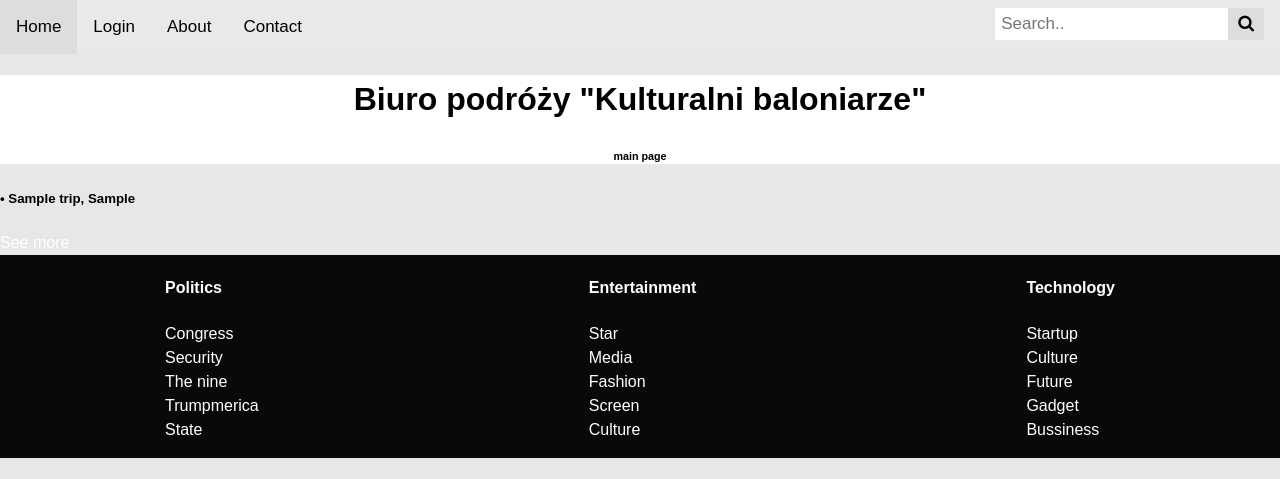
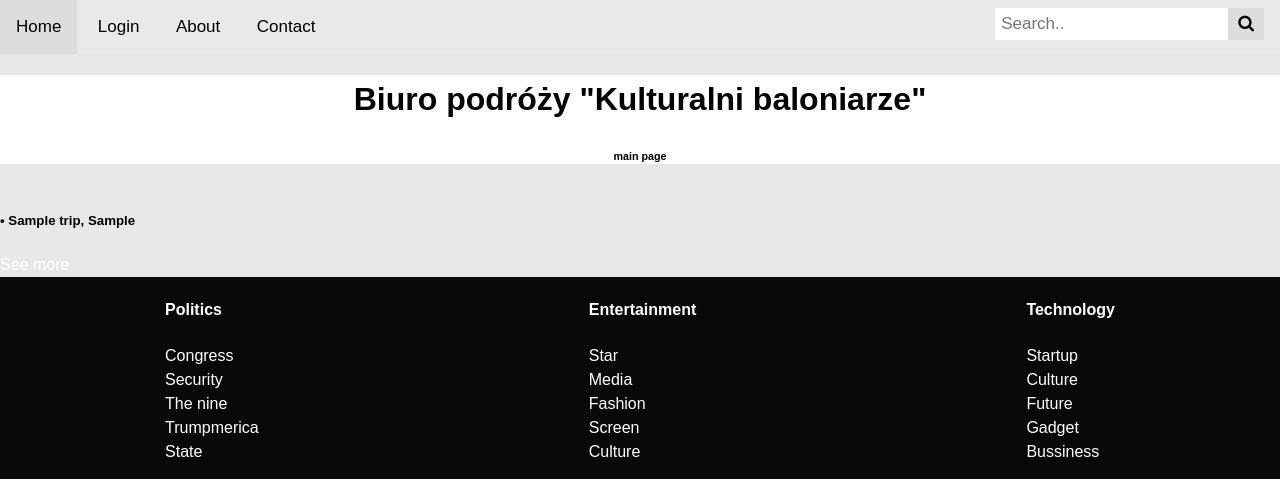
Before and after one commit to Varmont/Project_SGGW, a Flask app: page / in a window 1280 px wide. Shown: the top 479 px of the page. Run offline with Flask 3, Linux system fonts and the light colour scheme; tables that the repository leaves empty hold one stand-in row (values such as "Sample post").

Commit message:
feature: actual state of work

```diff
--- a/app/main/routes.py
+++ b/app/main/routes.py
@@ -5,6 +5,10 @@ from .searchform import SearchForm
 
 main = Blueprint('main', __name__, template_folder='templates')
 
+
+@main.route("/filterwindow")
+def filterwindow():
+    return render_template('filterwindow.html')
 
 @main.route("/")
 def index():
--- a/app/main/templates/base.html
+++ b/app/main/templates/base.html
@@ -1,10 +1,8 @@
 <!DOCTYPE html>
 <html>
 <link href="{{ url_for('static', filename='stylesheets/styles.css') }}" rel="stylesheet">
+
 {% include 'topnavbar.html' %}
-
-<div class="container"></div>
-<!-- zawieram htmlkę z searchbaru w naszą stronę główną-->
 
 
 <div class="header">
@@ -12,11 +10,15 @@
     {% endblock %}
 </div>
 
+<div class="container">
+    {% block content %}
 
-{% block content %}
+    <!-- block content to repeat-->
+    {% endblock %}
+</div>
 
-<!-- block content to repeat-->
-{% endblock %}
+<!-- zawieram htmlkę z searchbaru w naszą stronę główną-->
+
 
 <!--footer to repeat everytime -->
 
--- a/app/main/templates/index.html
+++ b/app/main/templates/index.html
@@ -19,7 +19,6 @@
     </div>
 </div>
 {% endfor %}
-
 
 <!--    <div class="news">-->
 <!--        <div class="article big">-->
--- a/app/main/templates/topnavbar.html
+++ b/app/main/templates/topnavbar.html
@@ -16,8 +16,8 @@ body {
 }
 
 .topnav a {
-  float: left;
-  display: block;
+  display: inline-block;
+  float: center;
   color: black;
   text-align: center;
   padding: 14px 16px;
@@ -84,11 +84,14 @@ body {
 
 
 
+
+
     </style>
 
 </head>
-<body >
+<body>
 <div class="topnav" id="myDIV">
+
 
     <a href="/">Home</a>
     <a href="/login">Login</a>
```
Also changed, not shown: app/static/stylesheets/hamburgermenu.css (added).
